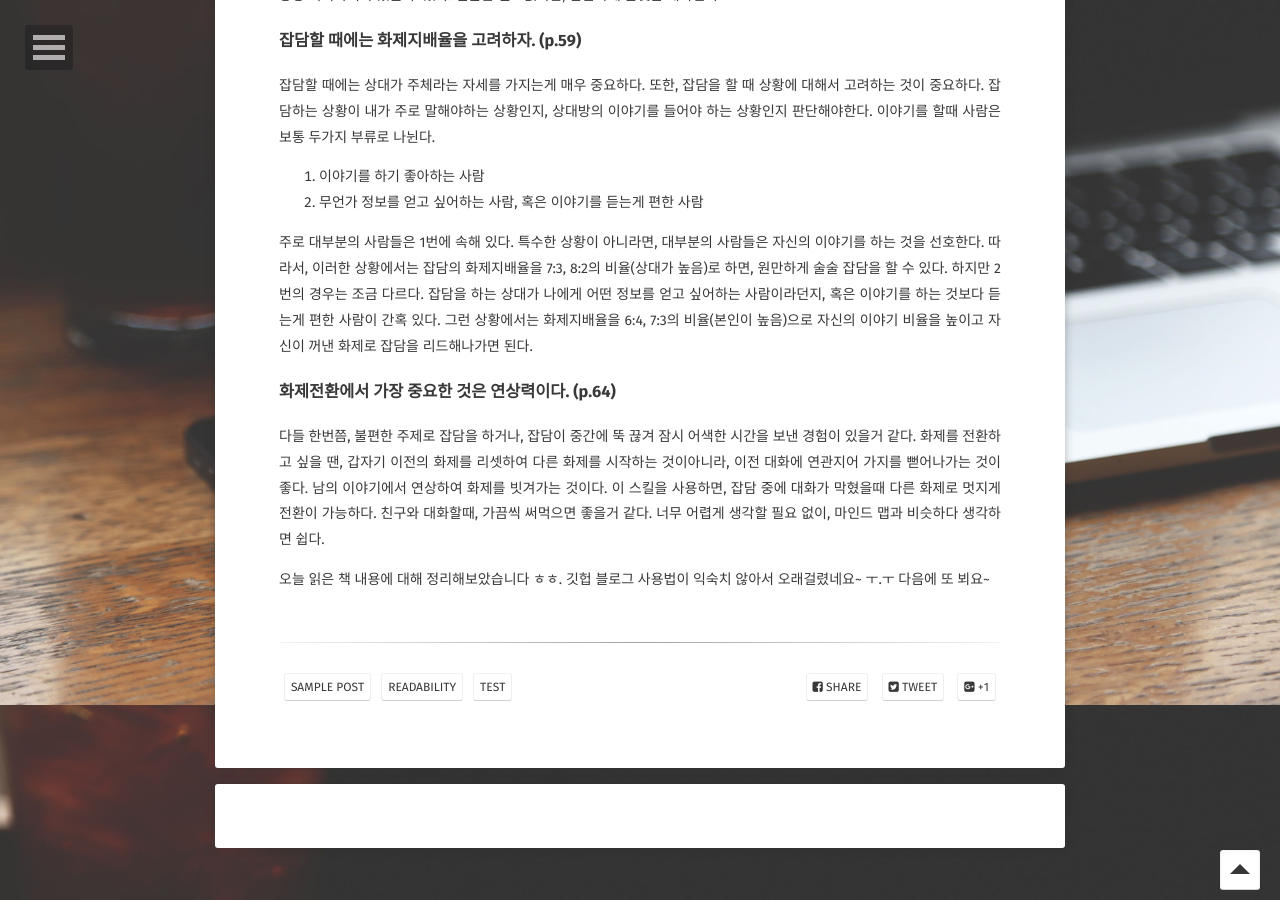
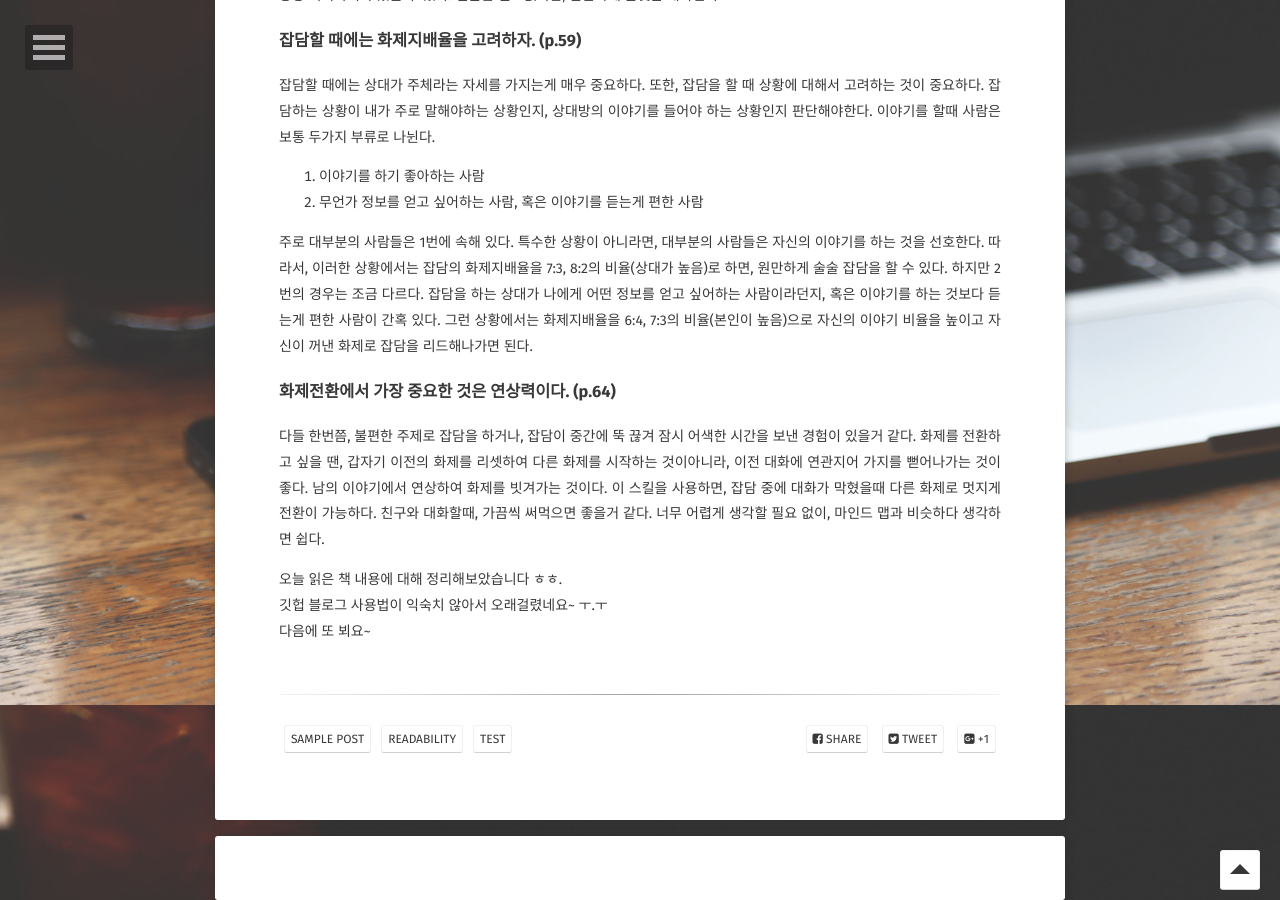
Before and after one commit to plan5886/plan5886.github.io, a Jekyll site: the page built from _posts/2019-12-13-[book]cheat.md, in a window 1280 px wide and 900 px high, scrolled down 1095 px. Built offline with Jekyll 4.4.1, drawn with Linux system fonts in a browser that asks for light colours; some web fonts are replaced; comment, search, counter and statistics services are not loaded.

```diff
--- a/_posts/2019-12-13-[book]cheat.md
+++ b/_posts/2019-12-13-[book]cheat.md
@@ -45,6 +45,6 @@ comments: true
 다들 한번쯤, 불편한 주제로 잡담을 하거나, 잡담이 중간에 뚝 끊겨 잠시 어색한 시간을 보낸 경험이 있을거 같다. 화제를 전환하고 싶을 땐, 갑자기 이전의 화제를 리셋하여 다른 화제를 시작하는 것이아니라, 이전 대화에 연관지어 가지를 뻗어나가는 것이 좋다. 남의 이야기에서 연상하여 화제를 빗겨가는 것이다. 이 스킬을 사용하면, 잡담 중에 대화가 막혔을때 다른 화제로 멋지게 전환이 가능하다. 친구와 대화할때, 가끔씩 써먹으면 좋을거 같다. 너무 어렵게 생각할 필요 없이, 마인드 맵과 비슷하다 생각하면 쉽다.
 
 
-오늘 읽은 책 내용에 대해 정리해보았습니다 ㅎㅎ.
-깃헙 블로그 사용법이 익숙치 않아서 오래걸렸네요~ ㅜ.ㅜ
-다음에 또 뵈요~
+오늘 읽은 책 내용에 대해 정리해보았습니다 ㅎㅎ.<br>
+깃헙 블로그 사용법이 익숙치 않아서 오래걸렸네요~ ㅜ.ㅜ <br>
+다음에 또 뵈요~<br>
```
